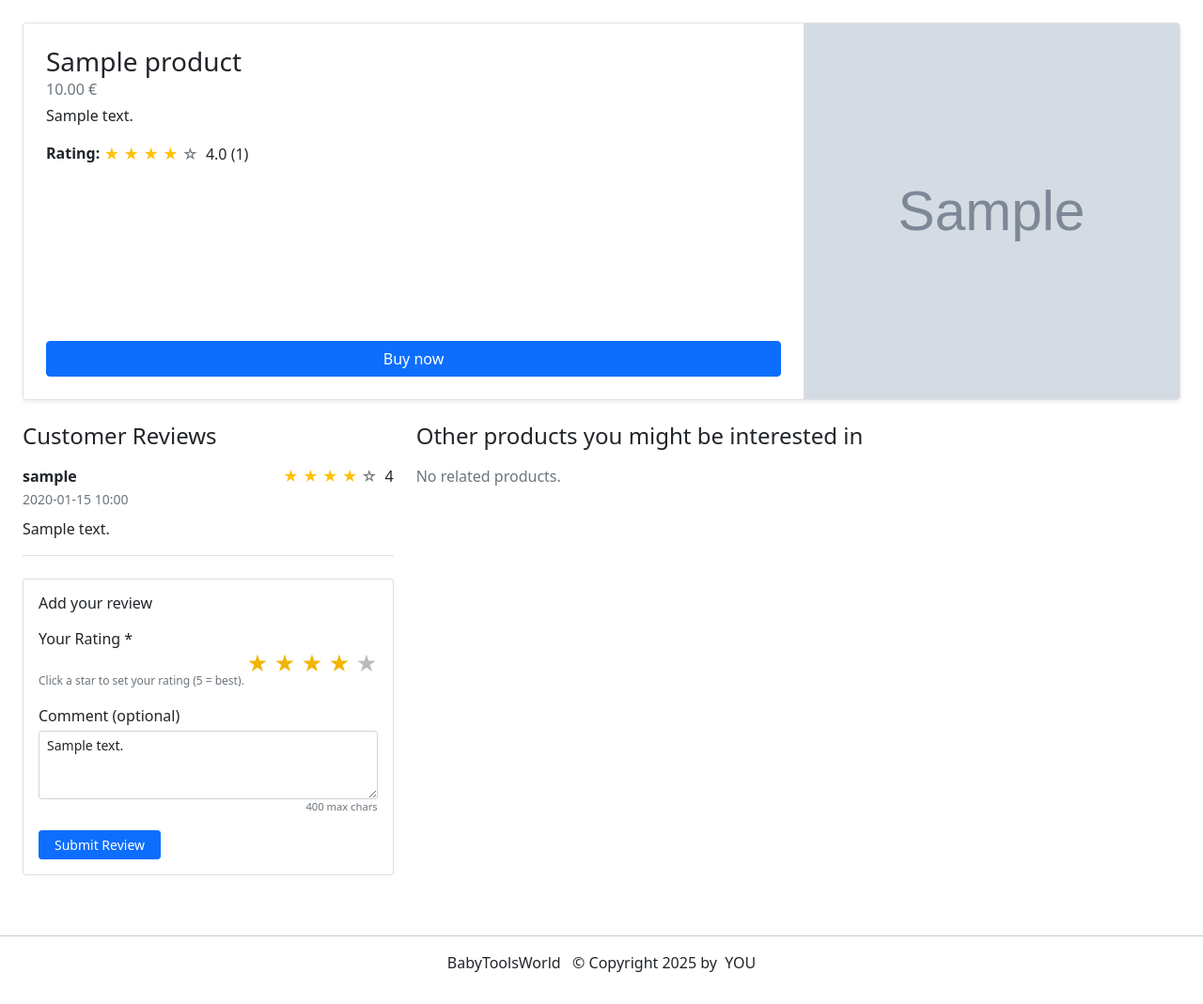
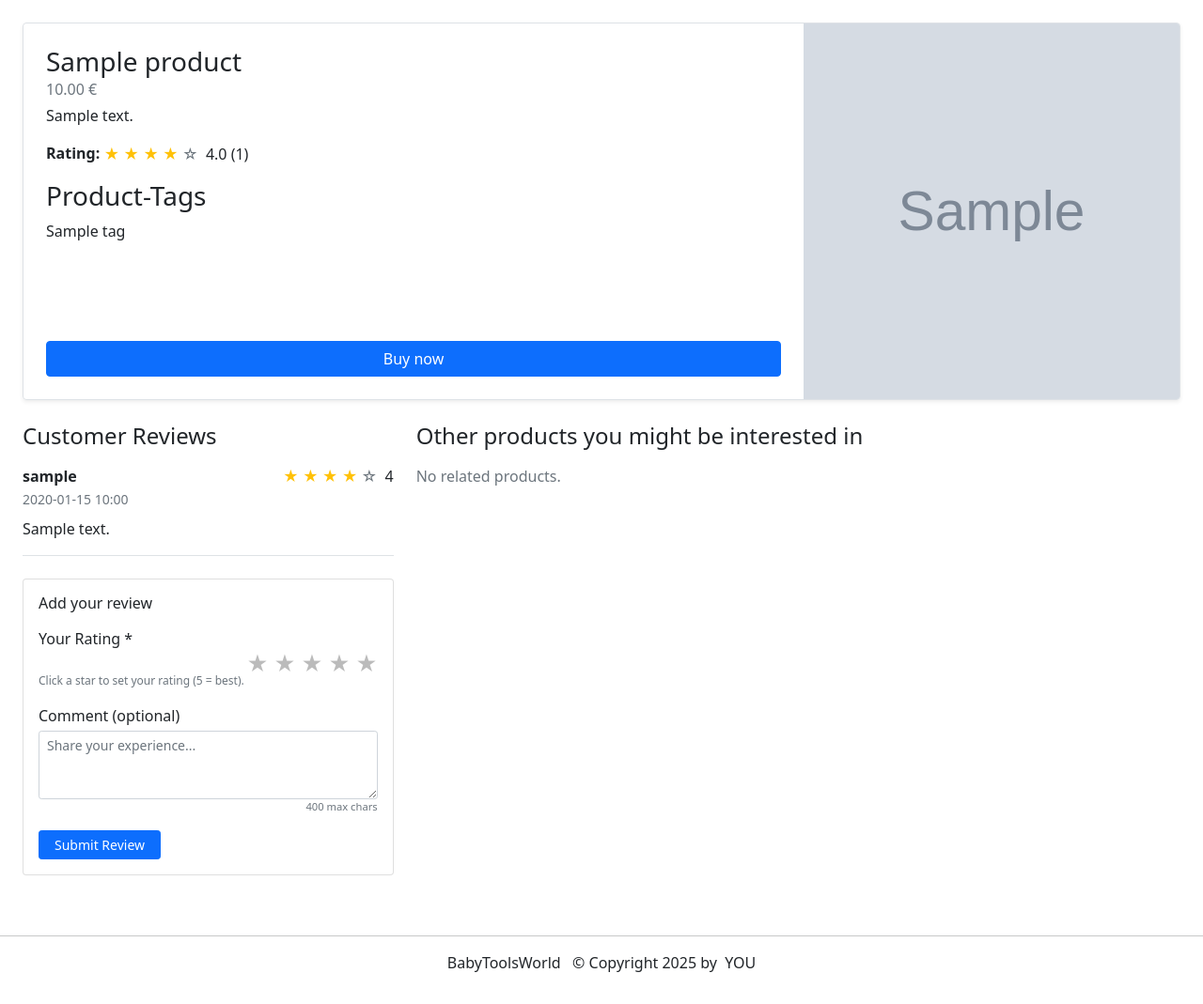
Before and after one commit to Belsamor/baby-tools-world, a Django app: a page that uses src/products/templates/product.html in a window 1280 px wide. Shown: the part 56-1125 px from the top of the page at 94% size. Run offline with Django 5.2, Linux system fonts and the light colour scheme; a user stored in the database is signed in; tables that the repository leaves empty hold one stand-in row (values such as "Sample post"); grey boxes marked "Sample" are stand-in pictures.

Commit message:
Added tagging functionality to products. Comments form won't be preloaded with existing comment anymore. Added filter for tags in the admin panel.

```diff
--- a/requirements.txt
+++ b/requirements.txt
@@ -3,7 +3,7 @@ Django==6.0.2
 gunicorn==25.0.1
 # uncomment the following line if
 # you want to use waitress over gunicorn
-# waitress==3.0.2
+waitress==3.0.2
 packaging==26.0
 pillow==12.1.0
 setuptools==80.10.2
--- a/src/products/models.py
+++ b/src/products/models.py
@@ -4,8 +4,22 @@ from django.conf import settings
 from django.core.validators import MaxValueValidator, MinValueValidator
 from django.db import models
 
+# Create your models here.
 
-# Create your models here.
+
+class Tag(models.Model):
+    name = models.CharField(max_length=50, unique=True, null=False, blank=False)
+
+    created_at = models.DateTimeField(auto_now_add=True)
+    updated_at = models.DateTimeField(auto_now=True)
+
+    def __str__(self):
+        return self.name
+
+    class Meta:
+        ordering = ["name"]
+
+
 class Category(models.Model):
     name = models.CharField(max_length=50, unique=True, null=False, blank=False)
     description = models.TextField(max_length=200, null=True, blank=True)
@@ -29,6 +43,7 @@ class Product(models.Model):
     image = models.ImageField(upload_to="imgs/products/", null=True, blank=True)
     name = models.CharField(max_length=80, blank=False, null=False)
     price = models.DecimalField(max_digits=6, decimal_places=2, validators=[MinValueValidator(Decimal("0.00"))])
+    tags = models.ManyToManyField(Tag, blank=True)
 
     created_at = models.DateTimeField(auto_now_add=True)
     updated_at = models.DateTimeField(auto_now=True)
--- a/src/products/templates/product.html
+++ b/src/products/templates/product.html
@@ -38,7 +38,16 @@
             <div class="mb-3 text-muted">No ratings yet</div>
           {% endif %}
         {% endwith %}
+        <h3 class="tag headline">Product-Tags</h3>
+        <div class="tag">
+          {% for tag in product.tags.all %}
+            <span class="product-tag">{{ tag.name }}</span>
+          {% empty %}
+            <span class="text-muted">No tags available</span>
+          {% endfor %}
 
+
+        </div>
         <div class="btn btn-primary btn-center mt-auto">Buy now</div>
       </div>
 
--- a/src/products/views.py
+++ b/src/products/views.py
@@ -59,13 +59,8 @@ def product_detail(request, category_slug, pk):
 
             return redirect("product_detail", category_slug=category_slug, pk=product.pk)
     else:
-        # Pre-fill form for authenticated user with existing comment (if any)
-        initial = {}
-        if request.user.is_authenticated:
-            existing = product.comments.filter(user=request.user).first()
-            if existing:
-                initial = {"rating": existing.rating, "text": existing.text}
-        form = CommentForm(initial=initial)
+        # Form will always start empty and will be cleared after submission
+        form = CommentForm()
 
     return render(
         request,
```
Also changed, not shown: src/products/admin.py (+8 -1 lines), src/products/migrations/0002_tag_product_tags.py (added), 1 other file.
